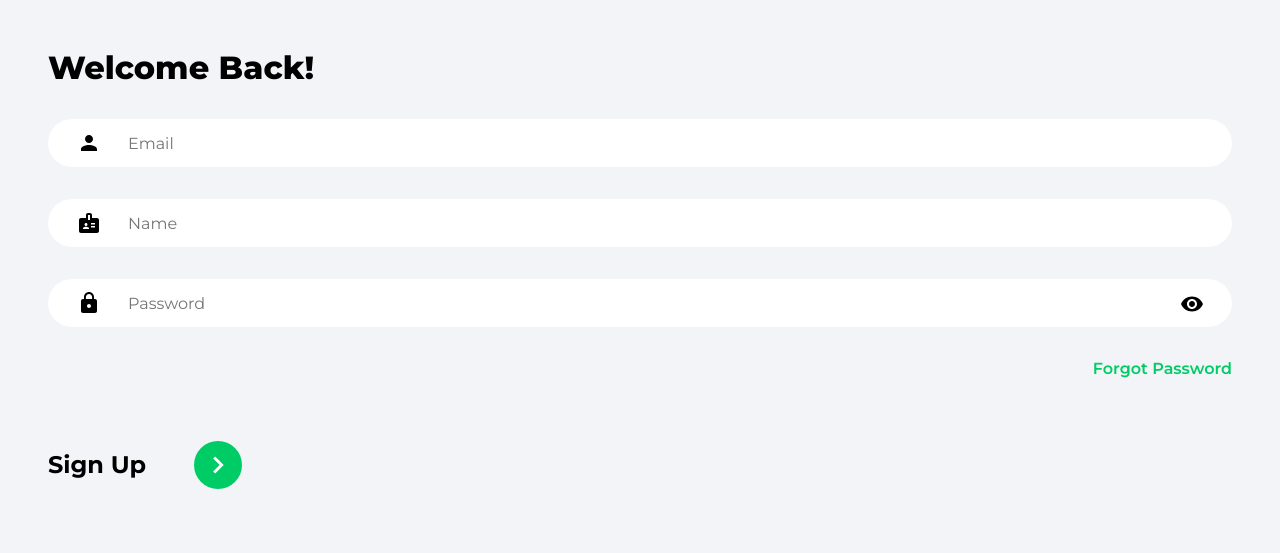
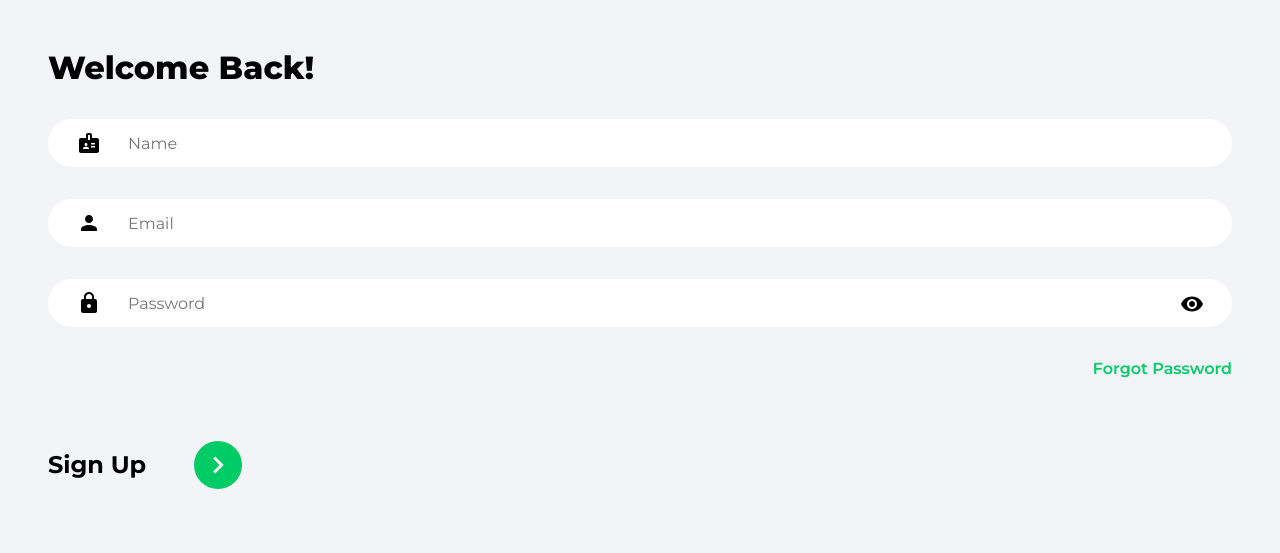
Before and after one commit to quinnZZzzzz/React-House-App, a React (Create React App) app: page /sign-up in a window 1280 px wide. Shown: the top 553 px of the page. Built offline with nearby package versions, Linux system fonts and the light colour scheme.

Commit message:
2.2 Firebase OAuth & Profile - register user and add user to database

```diff
--- a/src/firebase.config.js
+++ b/src/firebase.config.js
@@ -1,5 +1,5 @@
 import { initializeApp } from "firebase/app";
-import { getFireStore } from "firebase/firestore";
+import { getFirestore } from "firebase/firestore";
 
 const firebaseConfig = {
   apiKey: "AIzaSyBxqt16E7Ccy82QUuGztsLmboDBHgpAGfE",
@@ -12,4 +12,4 @@ const firebaseConfig = {
 
 // Initialize Firebase
 const app = initializeApp(firebaseConfig);
-export const db = getFireStore();
+export const db = getFirestore();
--- a/src/pages/SignUp.jsx
+++ b/src/pages/SignUp.jsx
@@ -1,7 +1,15 @@
 import { useState } from "react";
 import { Link, useNavigate } from "react-router-dom";
+import {
+  getAuth,
+  createUserWithEmailAndPassword,
+  updateProfile,
+} from "firebase/auth";
+import { db } from "../firebase.config";
+import { doc, serverTimestamp, setDoc } from "firebase/firestore";
 import { ReactComponent as ArrowRightIcon } from "../assets/svg/keyboardArrowRightIcon.svg";
 import visibilityIcon from "../assets/svg/visibilityIcon.svg";
+import { async } from "@firebase/util";
 
 function SignUp() {
   const [showPassword, setShowPassword] = useState(false);
@@ -20,6 +28,53 @@ function SignUp() {
     }));
   };
 
+  // const onSubmit = async (e) => {
+  //   e.preventDefault();
+
+  //   try {
+  //     const auth = getAuth();
+  //     const userCredential = await createUserWithEmailAndPassword(
+  //       auth,
+  //       email,
+  //       password
+  //     );
+  //     const user = userCredential.user;
+  //     updateProfile(auth.currentUser, {
+  //       displayName: name,
+  //     });
+
+  //     navigate("/");
+  //   } catch (error) {
+  //     console.log(error);
+  //   }
+  // };
+
+  const onSubmit = (e) => {
+    e.preventDefault();
+    const auth = getAuth();
+    createUserWithEmailAndPassword(auth, email, password)
+      .then((userCredential) => {
+        // Signed in
+        const user = userCredential.user;
+        // ...
+        updateProfile(auth.currentUser, {
+          displayName: name,
+        });
+        // add to the database
+        const formDataCopy = { ...formData };
+        delete formDataCopy.password; // do not need password
+        formDataCopy.timestamp = serverTimestamp();
+
+        setDoc(doc(db, "users", user.uid), formDataCopy);
+
+        navigate("/");
+      })
+      .catch((error) => {
+        const errorMessage = error.message;
+        console.log(errorMessage);
+      });
+  };
+
   return (
     <>
       <div className="pageContainer">
@@ -27,7 +82,16 @@ function SignUp() {
           <p className="pageHeader">Welcome Back!</p>
         </header>
 
-        <form>
+        <form onSubmit={onSubmit}>
+          {/* Name */}
+          <input
+            type="text"
+            className="nameInput"
+            placeholder="Name"
+            id="name"
+            value={name}
+            onChange={onChange}
+          />
           {/* email */}
           <input
             type="email"
@@ -37,15 +101,7 @@ function SignUp() {
             value={email}
             onChange={onChange}
           />
-          {/* Name */}
-          <input
-            type="text"
-            className="nameInput"
-            placeholder="Name"
-            id="name"
-            value={name}
-            onChange={onChange}
-          />
+
           {/* password */}
           <div className="passwordInputDiv">
             <input
```
